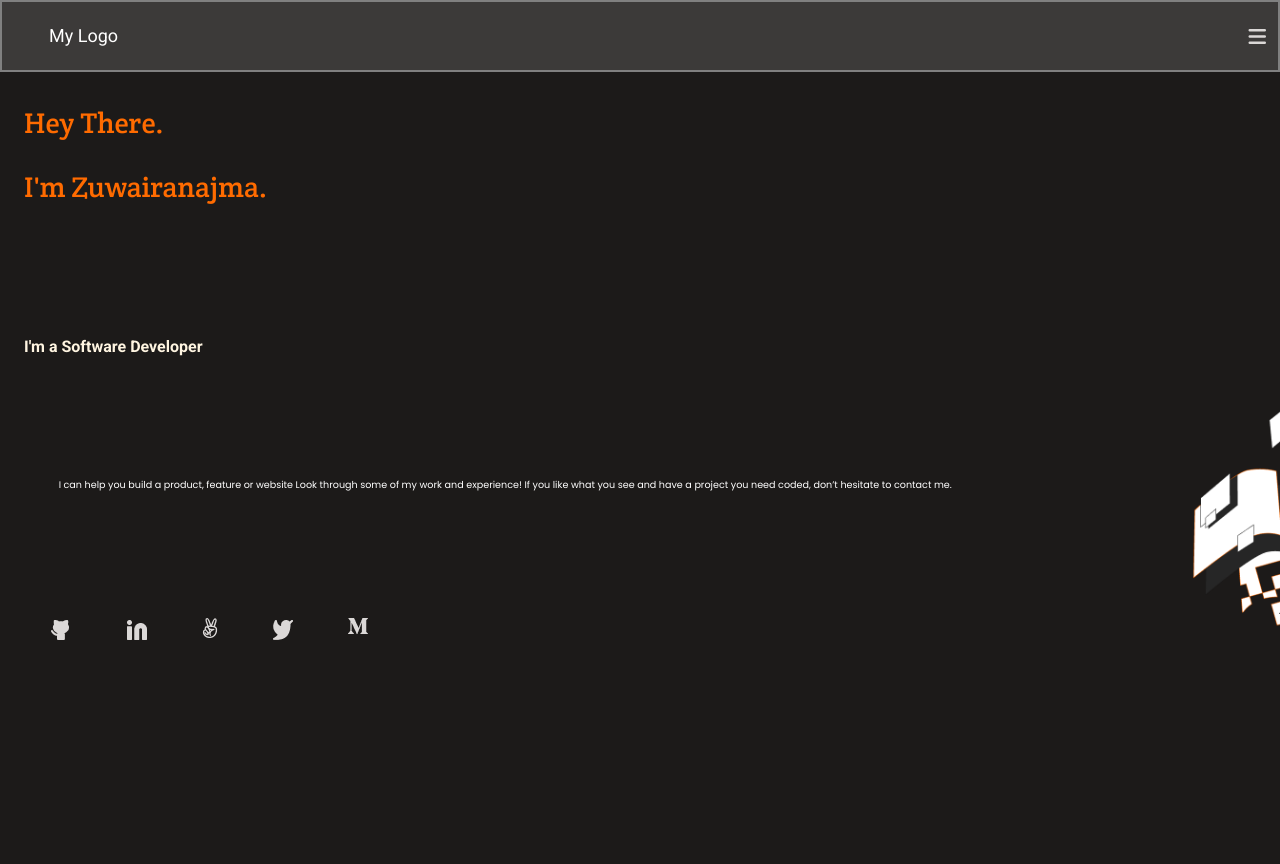
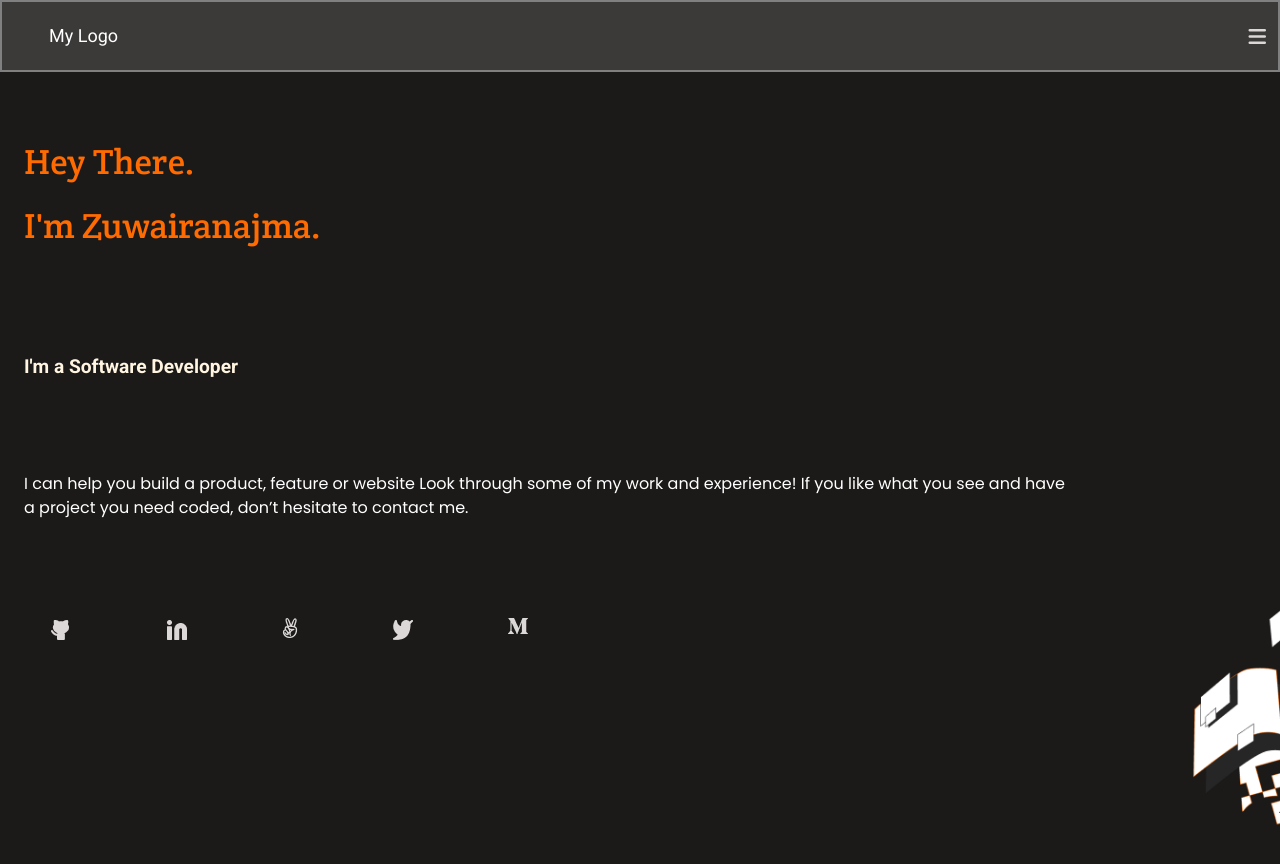
Before and after one commit to Zuwairanajma/Portfolio-Projects, a website: page index.html in a window 1280 px wide. Drawn offline with Linux system fonts and the light colour scheme.

Commit message:
Edit Readme.md, index.html and styles.css files

```diff
--- a/index.html
+++ b/index.html
@@ -16,7 +16,7 @@
         <div id= "head-wrap" class="headbar">
 
   <nav class = "headbar-menu">
-    <p class=""logo>My Logo</p>
+    <a href = "#" class="logo">My Logo</a>
     <i class="fas fa-bars fa-lg"></i>
   </nav>
 </div>
@@ -34,10 +34,10 @@
             <nav class="icon-wrap">
                 <ul class="navicon">
                <li><a href="https://github.com/Zuwairanajma"><img src ="PImages/GitHubv1.png" alt = "Github Icon"></a></li>
-                <a href="https://www.linkedin.com/in/zuwaira-sadiq-566b891b0?"><img src ="PImages/Linkedinv2.png" alt = "Linkedin Icon"></a></li>
-                   <a href="https://twitter.com/@SadiqJuwairiyya"><img src ="PImages/Vector3.png" alt = "Angellist Icon"></a> </li>
-                   <a href="https://twitter.com/@SadiqJuwairiyya"><img src ="PImages/Twitter4.png" alt = "Twitter Icon"></a></li>
-                   <a href="https://twitter.com/@SadiqJuwairiyya"><img src ="PImages/Vector5.png" alt = "Medium Icon"></a></li>
+                <li><a href="https://www.linkedin.com/in/zuwaira-sadiq-566b891b0?"><img src ="PImages/Linkedinv2.png" alt = "Linkedin Icon"></a></li>
+                   <li><a href="https://twitter.com/@SadiqJuwairiyya"><img src ="PImages/Vector3.png" alt = "Angellist Icon"></a> </li>
+                   <li><a href="https://twitter.com/@SadiqJuwairiyya"><img src ="PImages/Twitter4.png" alt = "Twitter Icon"></a></li>
+                   <li><a href="https://twitter.com/@SadiqJuwairiyya"><img src ="PImages/Vector5.png" alt = "Medium Icon"></a></li>
                 </ul>
             </nav>
         </div>
--- /dev/null
+++ b/package.json
@@ -0,0 +1,6 @@
+{
+  "devDependencies": {
+    "stylelint": "^15.6.2",
+    "stylelint-config-standard-scss": "^9.0.0"
+  }
+}
--- a/styles.css
+++ b/styles.css
@@ -43,7 +43,7 @@
   flex-wrap: nowrap;
 }
 
-p {
+.logo {
   padding-inline-start: 2%;
   font-family: 'Roboto', sans-serif;
   font-style: normal;
@@ -69,7 +69,7 @@ p {
   width: 100%;
   padding: 7.75rem 1.5rem;
   gap: 1rem;
-  background-position: right center;
+  background-position: right bottom;
   background-size: 8.75rem;
   background-repeat: no-repeat;
   overflow: hidden;
@@ -91,7 +91,7 @@ p {
 .stext {
   font-family: 'Roboto', sans-serif;
   font-style: bold;
-  font-size: 1rem;
+  font-size: 1.5rem;
   line-height: 2rem;
   width: 85%;
   height: 1.6875rem;
@@ -100,13 +100,14 @@ p {
   color: #fff5e1;
   margin-top: 0.625rem;
   margin-bottom: 0.625rem;
+  font-weight: 700;
 }
 
 .description {
   font-family: 'Poppins', sans-serif;
   font-weight: 400;
   font-size: 1.25rem;
-  line-height: 32px;
+  line-height: 1.5rem;
   color: #fff;
   margin-top: 0;
   margin-bottom: 0.8125rem;
@@ -143,9 +144,9 @@ i {
   .container_text {
     width: 100%;
     height: 100%;
-    margin-top: 1%;
+    margin-top: 4%;
     padding-top: 0.4rem;
-    gap: 0.09rem;
+    gap: 0.8rem;
   }
 
   .headbar-menu {
@@ -158,21 +159,22 @@ i {
   }
 
   .description {
-    font-size: 0.6rem;
-    width: 80%;
+    font-size: 1rem;
+    width: 85%;
   }
 
   .stext {
-    font-size: 1rem;
+    font-size: 1.2rem;
+    width: 85%
   }
 
   .ptext {
-    font-size: 1.8rem;
+    font-size: 2.2rem;
     width: 80%;
   }
 
   .navicon {
-    width: 40vh;
+    width: 60vh;
     justify-content: space-between;
     display: flex;
   }
```
Also changed, not shown: README.md, 1 other file.
